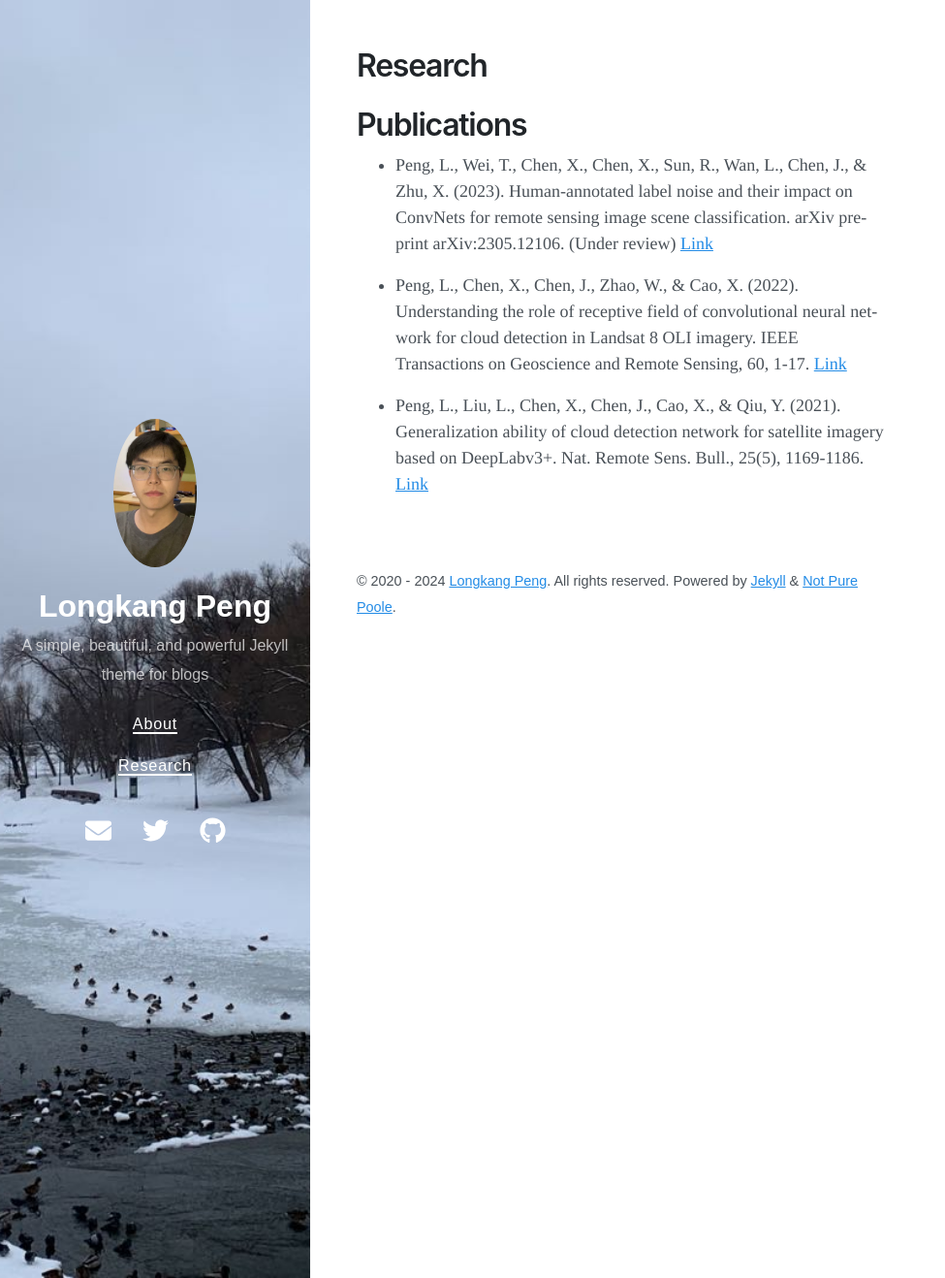
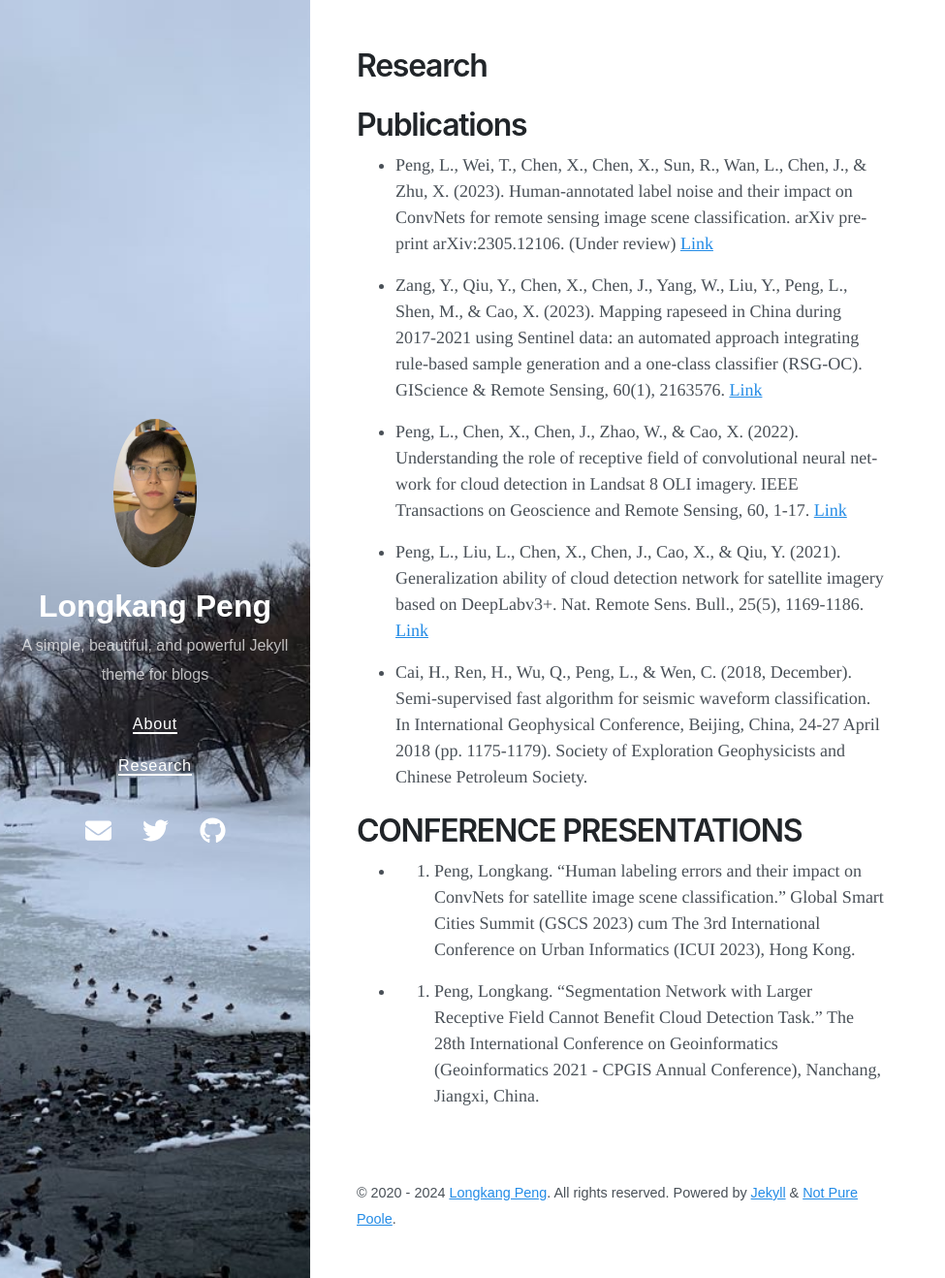
Before and after one commit to LK-Peng/LK-Peng.github.io, a Jekyll site: the page built from research.md, in a window 1280 px wide and 1318 px high. Shown: the whole window at 97% size, without its empty margins (0-975 px from the left). Built offline with Jekyll 4.4.1, drawn with Linux system fonts in a browser that asks for light colours; nearby versions of some CDN libraries.

Commit message:
add jekyll template

```diff
--- a/research.md
+++ b/research.md
@@ -7,6 +7,17 @@ title: Research
 
 * Peng, L., Wei, T., Chen, X., Chen, X., Sun, R., Wan, L., Chen, J., & Zhu, X. (2023). Human-annotated label noise and their impact on ConvNets for remote sensing image scene classification. arXiv preprint arXiv:2305.12106. (Under review) [Link](https://arxiv.org/abs/2305.12106)
 
+* Zang, Y., Qiu, Y., Chen, X., Chen, J., Yang, W., Liu, Y., Peng, L., Shen, M., & Cao, X. (2023). Mapping rapeseed in China during 2017-2021 using Sentinel data: an automated approach integrating rule-based sample generation and a one-class classifier (RSG-OC). GIScience & Remote Sensing, 60(1), 2163576. [Link](https://doi.org/10.1080/15481603.2022.2163576)
+
 * Peng, L., Chen, X., Chen, J., Zhao, W., & Cao, X. (2022). Understanding the role of receptive field of convolutional neural network for cloud detection in Landsat 8 OLI imagery. IEEE Transactions on Geoscience and Remote Sensing, 60, 1-17. [Link](10.1109/TGRS.2022.3150083)
 
 * Peng, L., Liu, L., Chen, X., Chen, J., Cao, X., & Qiu, Y. (2021). Generalization ability of cloud detection network for satellite imagery based on DeepLabv3+. Nat. Remote Sens. Bull., 25(5), 1169-1186. [Link](https://www.ygxb.ac.cn/zh/article/doi/10.11834/jrs.20210061/)
+
+* Cai, H., Ren, H., Wu, Q., Peng, L., & Wen, C. (2018, December). Semi-supervised fast algorithm for seismic waveform classification. In International Geophysical Conference, Beijing, China, 24-27 April 2018 (pp. 1175-1179). Society of Exploration Geophysicists and Chinese Petroleum Society.
+
+
+# CONFERENCE PRESENTATIONS
+
+* 2023. Peng, Longkang. “Human labeling errors and their impact on ConvNets for satellite image scene classification.” Global Smart Cities Summit (GSCS 2023) cum The 3rd International Conference on Urban Informatics (ICUI 2023), Hong Kong.
+
+* 2021. Peng, Longkang. “Segmentation Network with Larger Receptive Field Cannot Benefit Cloud Detection Task.” The 28th International Conference on Geoinformatics (Geoinformatics 2021 - CPGIS Annual Conference), Nanchang, Jiangxi, China.
```
